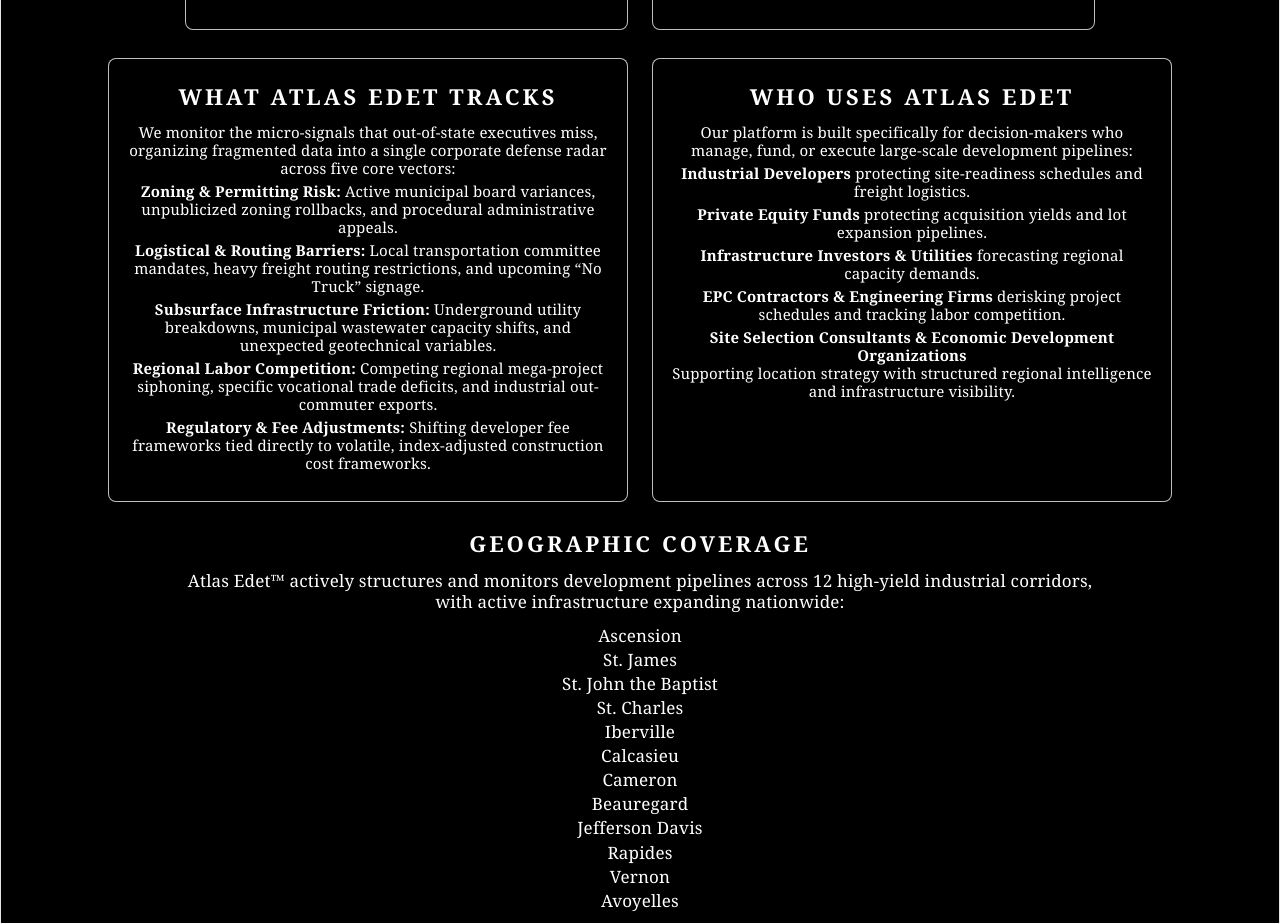
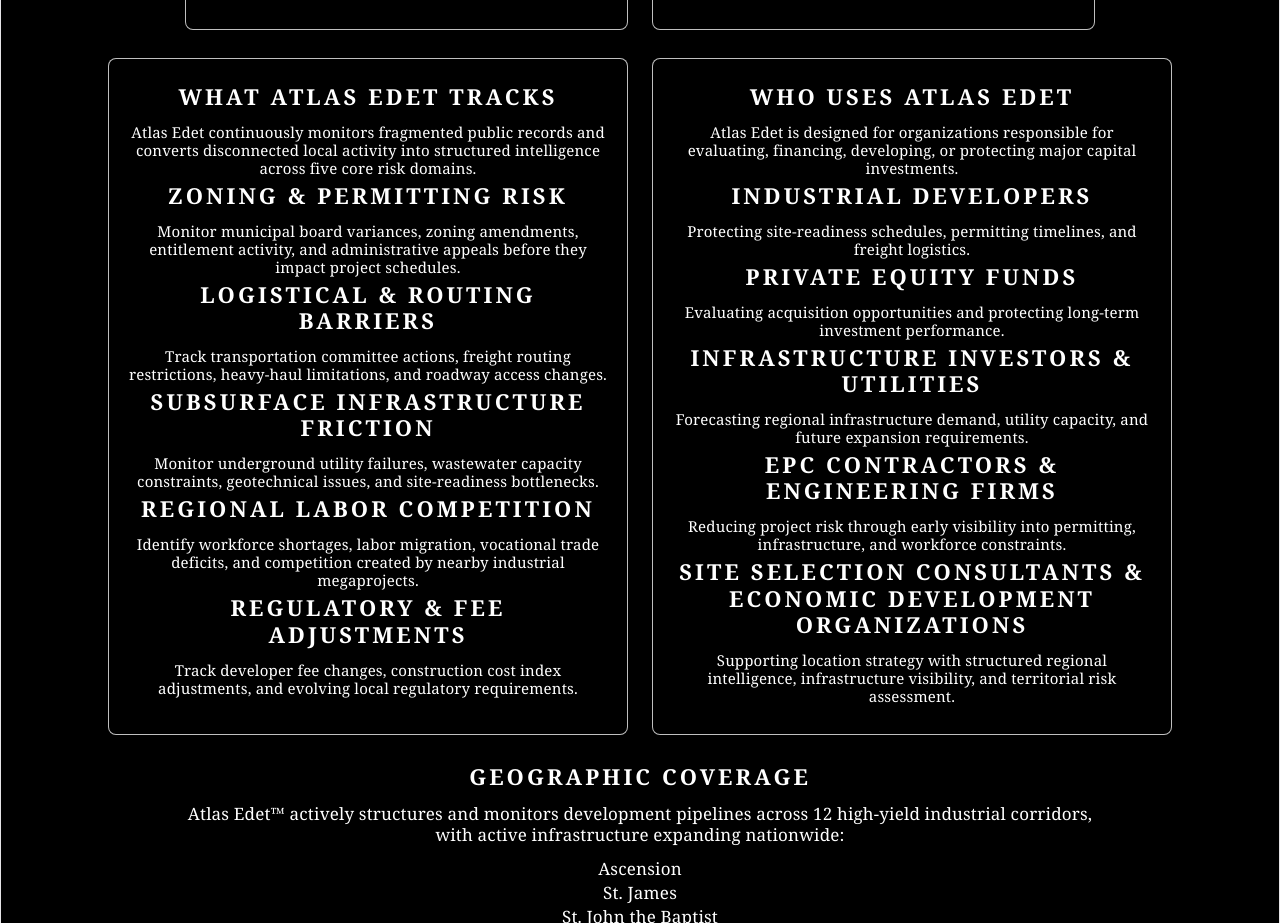
Before and after one commit to eno-pixel/edetintelligence-site, a React (Vite) app: page / in a window 1280 px wide. Shown: the part 860-1783 px from the top of the page. Built offline with nearby package versions, Linux system fonts and the light colour scheme.

Commit message:
Improve Atlas tracks and audience sections

```diff
--- a/src/App.jsx
+++ b/src/App.jsx
@@ -69,73 +69,85 @@ export default function App() {
     <h3>What Atlas Edet Tracks</h3>
 
     <p>
-              We monitor the micro-signals that out-of-state executives miss, organizing
-              fragmented data into a single corporate defense radar across five core vectors:
+      Atlas Edet continuously monitors fragmented public records and converts
+      disconnected local activity into structured intelligence across five
+      core risk domains.
     </p>
 
+    <h3>Zoning &amp; Permitting Risk</h3>
     <p>
-              <strong>Zoning &amp; Permitting Risk:</strong> Active municipal board variances,
-              unpublicized zoning rollbacks, and procedural administrative appeals.
+      Monitor municipal board variances, zoning amendments, entitlement activity,
+      and administrative appeals before they impact project schedules.
     </p>
 
+    <h3>Logistical &amp; Routing Barriers</h3>
     <p>
-              <strong>Logistical &amp; Routing Barriers:</strong> Local transportation
-              committee mandates, heavy freight routing restrictions, and upcoming
-              “No Truck” signage.
+      Track transportation committee actions, freight routing restrictions,
+      heavy-haul limitations, and roadway access changes.
     </p>
 
+    <h3>Subsurface Infrastructure Friction</h3>
     <p>
-              <strong>Subsurface Infrastructure Friction:</strong> Underground utility
-              breakdowns, municipal wastewater capacity shifts, and unexpected
-              geotechnical variables.
+      Monitor underground utility failures, wastewater capacity constraints,
+      geotechnical issues, and site-readiness bottlenecks.
     </p>
 
+    <h3>Regional Labor Competition</h3>
     <p>
-              <strong>Regional Labor Competition:</strong> Competing regional mega-project
-              siphoning, specific vocational trade deficits, and industrial out-commuter exports.
+      Identify workforce shortages, labor migration, vocational trade deficits,
+      and competition created by nearby industrial megaprojects.
     </p>
 
+    <h3>Regulatory &amp; Fee Adjustments</h3>
     <p>
-              <strong>Regulatory &amp; Fee Adjustments:</strong> Shifting developer fee
-              frameworks tied directly to volatile, index-adjusted construction cost frameworks.
+      Track developer fee changes, construction cost index adjustments,
+      and evolving local regulatory requirements.
     </p>
+
   </div>
 
   <div className="card">
     <h3>Who Uses Atlas Edet</h3>
 
     <p>
-              Our platform is built specifically for decision-makers who manage, fund,
-              or execute large-scale development pipelines:
+      Atlas Edet is designed for organizations responsible for evaluating,
+      financing, developing, or protecting major capital investments.
     </p>
 
+    <h3>Industrial Developers</h3>
     <p>
-              <strong>Industrial Developers</strong> protecting site-readiness schedules
+      Protecting site-readiness schedules, permitting timelines,
       and freight logistics.
     </p>
 
+    <h3>Private Equity Funds</h3>
     <p>
-              <strong>Private Equity Funds</strong> protecting acquisition yields and lot
-              expansion pipelines.
+      Evaluating acquisition opportunities and protecting
+      long-term investment performance.
     </p>
 
+    <h3>Infrastructure Investors &amp; Utilities</h3>
     <p>
-              <strong>Infrastructure Investors &amp; Utilities</strong> forecasting regional
-              capacity demands.
+      Forecasting regional infrastructure demand, utility capacity,
+      and future expansion requirements.
     </p>
 
+    <h3>EPC Contractors &amp; Engineering Firms</h3>
     <p>
-              <strong>EPC Contractors &amp; Engineering Firms</strong> derisking project
-              schedules and tracking labor competition.
+      Reducing project risk through early visibility into permitting,
+      infrastructure, and workforce constraints.
     </p>
 
+    <h3>Site Selection Consultants &amp; Economic Development Organizations</h3>
     <p>
-              <strong>Site Selection Consultants &amp; Economic Development Organizations</strong><br />
-              Supporting location strategy with structured regional intelligence and
-              infrastructure visibility.
+      Supporting location strategy with structured regional intelligence,
+      infrastructure visibility, and territorial risk assessment.
     </p>
+
   </div>
+
 </div>
+
 
         <section className="text-section">
           <h3>Geographic Coverage</h3>
```
Lines whose indentation alone changed are shown as unchanged.
